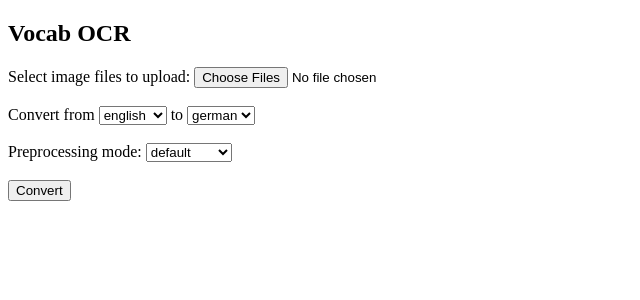
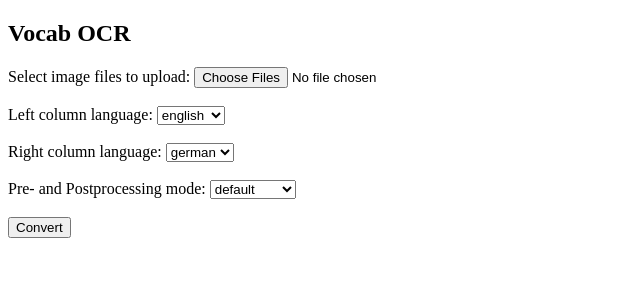
Before and after one commit to Thomi7/vocab-ocr, a PHP site: page / in a window 1280 px wide. Shown: the top 300 px of the page, without its empty margins (0-640 px from the left). Run offline with PHP 8.4, Linux system fonts and the light colour scheme.

Commit message:
ui mode, left, right lang changes

```diff
--- a/index.html
+++ b/index.html
@@ -6,26 +6,33 @@
 
             <label>
                 Select image files to upload:
-                <input type="file" name="files[]" accept="image/*" multiple><br><br>
-            </label>
+                <input type="file" name="files[]" accept="image/*" multiple>
+            </label><br><br>
 
             <label>
-                Convert from
-                <select name="from-lang">
-                    <option value="en">english</option>
-                    <option value="fr">french</option>
-                    <option value="es">spanish</option>
-                </select>
-                to
-                <select name="to-lang">
-                    <option value="de">german</option>
+                Left column language:
+                <select name="left-lang">
+                    <option value="deu">german</option>
+                    <option value="eng" selected="selected">english</option>
+                    <option value="fra">french</option>
+                    <option value="spa">spanish</option>
                 </select>
             </label><br><br>
 
             <label>
-                Preprocessing mode:
+                Right column language:
+                <select name="right-lang">
+                    <option value="deu" selected="selected">german</option>
+                    <option value="eng">english</option>
+                    <option value="fra">french</option>
+                    <option value="spa">spanish</option>
+                </select>
+            </label><br><br>
+
+            <label>
+                Pre- and Postprocessing mode:
                 <select name="mode">
-                    <option value="default">default</option>
+                    <option value="default" selected="selected">default</option>
                     <option value="greenwich">Greenwich</option>
                 </select>
             </label><br><br>
```
Also changed, not shown: upload.php (+20 -10 lines).
